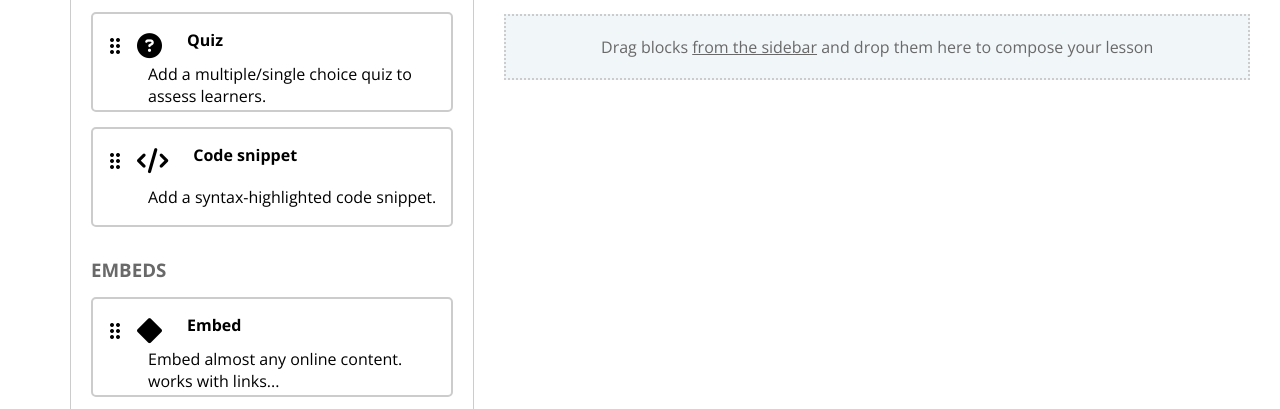
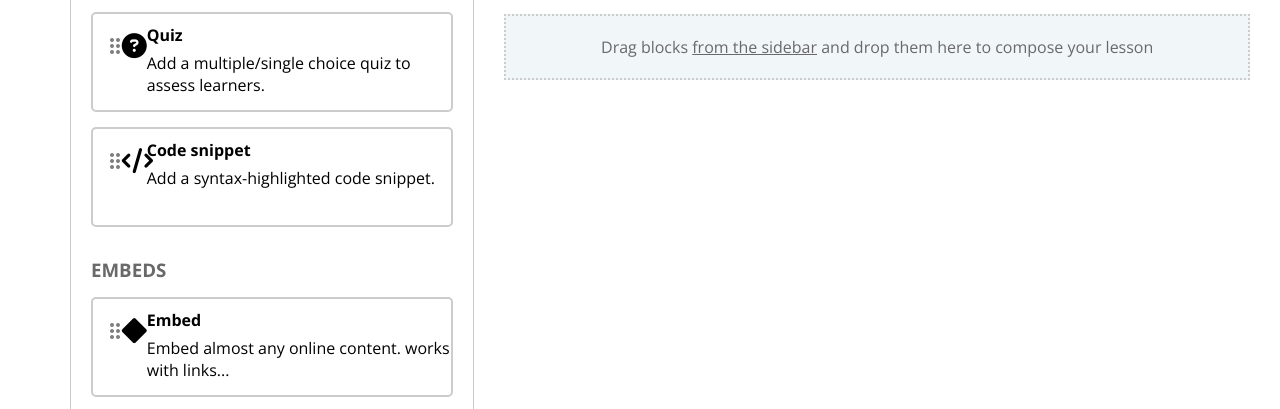
Before and after one commit to billeldev/exercise, a plain HTML site: page index.html in a window 1280 px wide. Shown: the part 335-744 px from the top of the page. Drawn offline with nearby package versions, Linux system fonts and the light colour scheme; a script that the page names is missing.

Commit message:
Update styles.css

```diff
--- a/styles.css
+++ b/styles.css
@@ -78,9 +78,6 @@ ul li:nth-child(3) {
 .menu i:hover {
   background-color: rgb(75, 75, 163);
 }
-/* .menu i:not(:last-child) {
-  margin-bottom: 20px;
-} */
 
 .menu i:nth-child(2) {
   background-color: rgb(75, 75, 163);
@@ -168,26 +165,36 @@ ul li:nth-child(3) {
   border: 2px solid #0b5ed7;
 }
 
-.basic-blocks div p {
-  margin-left: 45px;
-}
-
 .basic-blocks div i {
   font-size: 25px;
-  margin-right: 15px;
-  position: relative;
-  top: 10px;
-}
-
-.embeds div p {
-  margin-left: 45px;
 }
 
 .embeds div i {
   font-size: 25px;
-  margin-right: 15px;
+}
+.basic-blocks > div,
+.embeds > div {
   position: relative;
-  top: 10px;
+}
+
+.basic-blocks h4,
+.embeds h4 {
+  position: absolute;
+  top: 10%;
+  left: 15%;
+}
+
+.basic-blocks p,
+.embeds p {
+  position: absolute;
+  top: 40%;
+  left: 15%;
+}
+.basic-blocks i,
+.embeds i {
+  position: absolute;
+  left: 8%;
+  top: 21%;
 }
 
 button {
@@ -202,13 +209,11 @@ button {
 }
 
 .material-icons {
-  margin: 10px 10px 0 0;
+  opacity: 50%;
+  position: absolute;
+  top: 21%;
 }
 
-.content h4,
-.content p {
-  margin: 5px 0 0 10px;
-}
 .display {
   grid-column: 3 / 4;
   grid-row: 1 / 3;
```
